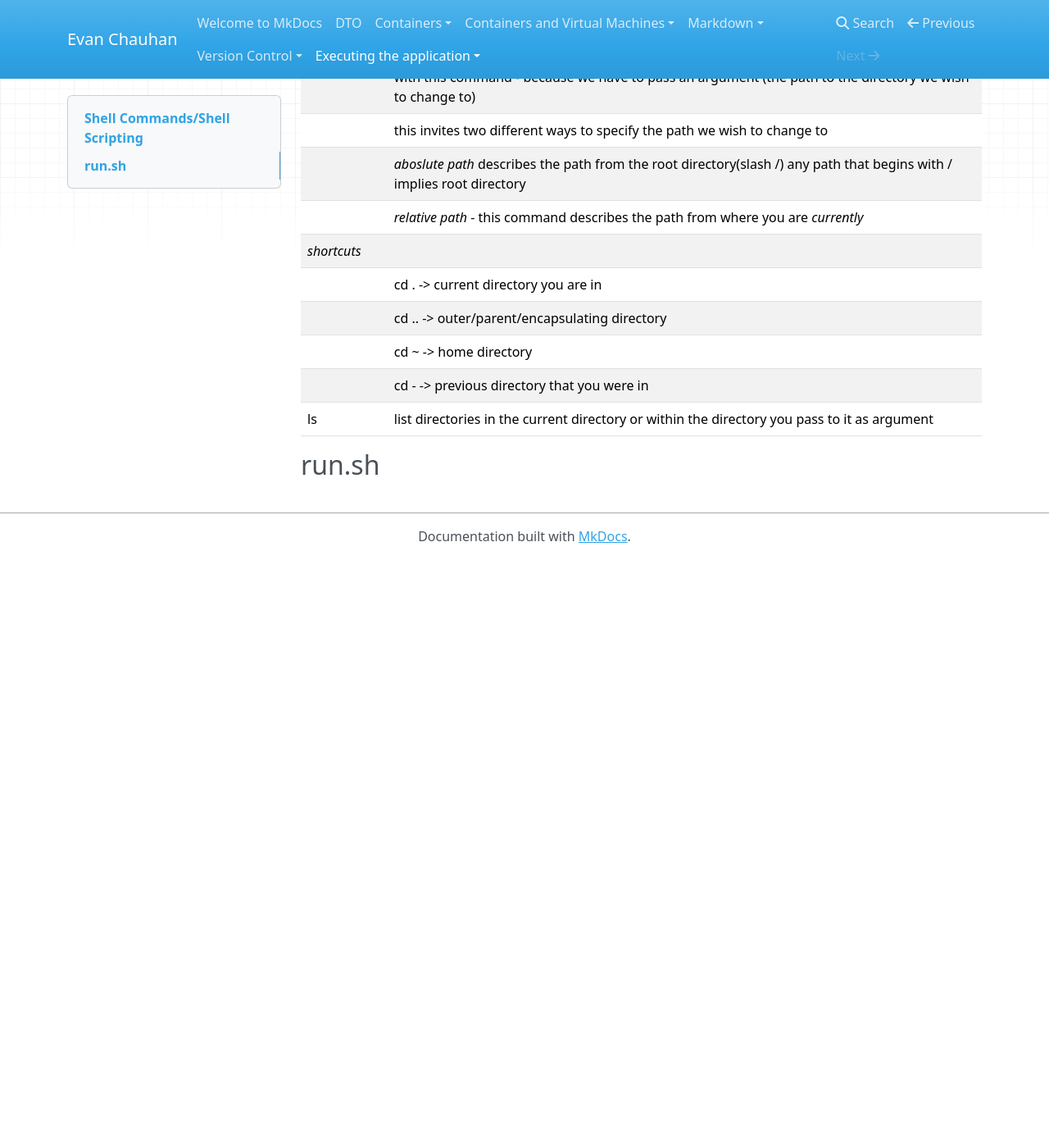
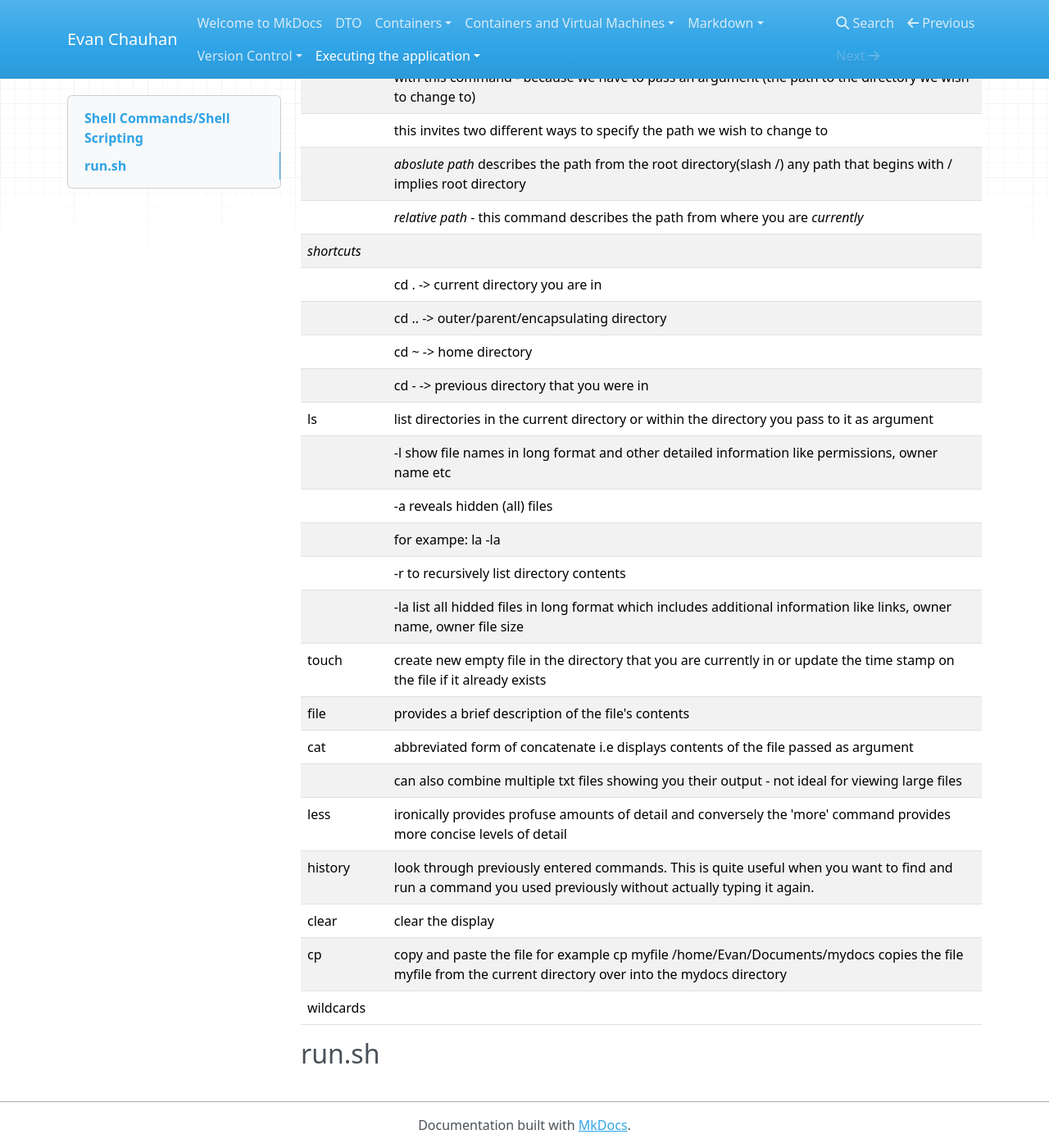
Before and after one commit to EvanChauhan/mydocs-site, an MkDocs documentation site: the page built from docs/executing the application/Execution.md, in a window 1280 px wide and 1400 px high, scrolled down 251 px. Shown: the whole window at 82% size. Built offline with MkDocs 1.6.1, drawn with Linux system fonts in a browser that asks for light colours; nearby versions of some CDN libraries; before the commit the page ends 933 px from its top, so only the background shows below that.

Commit message:
adding information apropos shell commands/scripting i.e populating table of commands

```diff
--- a/docs/executing the application/Execution.md
+++ b/docs/executing the application/Execution.md
@@ -19,6 +19,22 @@ cd       | change directory
          | cd ~ -> home directory
          | cd - -> previous directory that you were in
 ls       |list directories in the current directory or within the directory you pass to it as argument
+         | -l show file names in long format and other detailed information like permissions, owner name etc
+         | -a reveals hidden (all) files
+         | for exampe: la -la
+         | -r to recursively list directory contents
+         | -la list all hidded files in long format which includes additional information like links, owner name, owner file size
+touch    | create new empty file in the directory that you are currently in or update the time stamp on the file if it already exists
+file     | provides a brief description of the file's contents
+cat      | abbreviated form of concatenate i.e displays contents of the file passed as argument
+         | can also combine multiple txt files showing you their output - not ideal for viewing large files
+less     | ironically provides profuse amounts of detail and conversely the 'more' command provides more concise levels of detail
+history  | look through previously entered commands. This is quite useful when you want to find and run a command you used previously without actually typing it again.
+clear    | clear the display
+cp       | copy and paste the file for example cp myfile /home/Evan/Documents/mydocs copies the file myfile from the current directory over into the mydocs directory
+wildcards |
+
+
 
 
 
```
